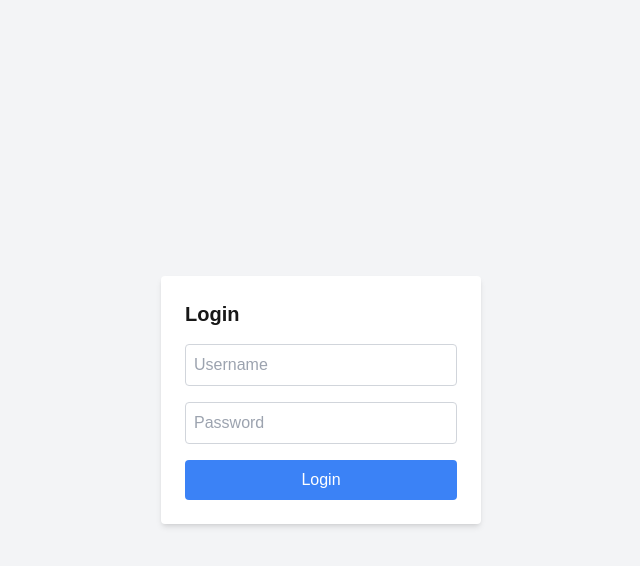
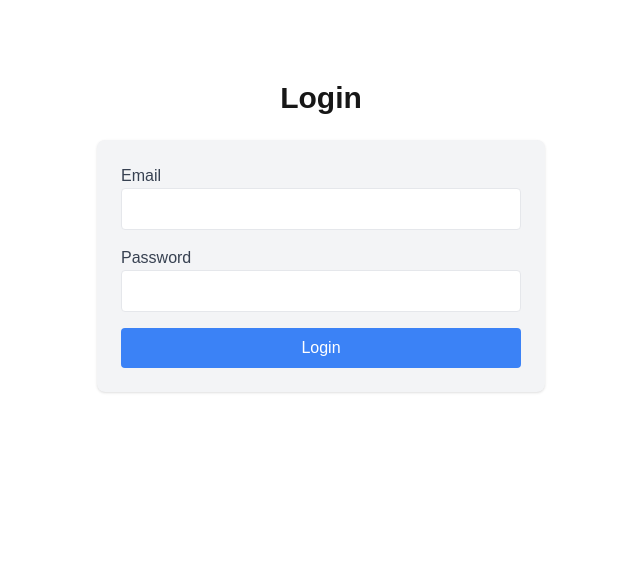
Before and after one commit to patsa14/miniproject, a Next.js app: page /login in a window 1280 px wide. Shown: the top 566 px of the page, without its empty margins (319-959 px from the left). Built offline with nearby package versions, Linux system fonts and the light colour scheme.

Commit message:
Fix login

```diff
--- /dev/null
+++ b/app/api/login/route.js
@@ -0,0 +1,63 @@
+import { PrismaClient } from '@prisma/client';
+import bcrypt from 'bcryptjs';
+import jwt from 'jsonwebtoken'; // Optional for token-based authentication
+
+const prisma = new PrismaClient();
+
+export async function POST(req) {
+  try {
+    // Parse the request body
+    const { email, password } = await req.json();
+
+    // Validate the input
+    if (!email || !password) {
+      return new Response(
+        JSON.stringify({ message: 'Email and password are required.' }),
+        { status: 400, headers: { 'Content-Type': 'application/json' } }
+      );
+    }
+
+    // Find the user by email
+    const user = await prisma.user.findUnique({
+      where: { email },
+    });
+
+    // Check if the user exists
+    if (!user) {
+      return new Response(
+        JSON.stringify({ message: 'Invalid email or password.' }),
+        { status: 401, headers: { 'Content-Type': 'application/json' } }
+      );
+    }
+
+    // Compare the provided password with the hashed password
+    const isPasswordValid = await bcrypt.compare(password, user.password);
+
+    if (!isPasswordValid) {
+      return new Response(
+        JSON.stringify({ message: 'Invalid email or password.' }),
+        { status: 401, headers: { 'Content-Type': 'application/json' } }
+      );
+    }
+
+    // Optional: Generate a JWT token
+    const token = jwt.sign(
+      { userId: user.id },
+      process.env.JWT_SECRET || 'default_secret_key',
+      { expiresIn: '1h' }
+    );
+
+    return new Response(
+      JSON.stringify({ message: 'Login successful!', token, user }),
+      { status: 200, headers: { 'Content-Type': 'application/json' } }
+    );
+  } catch (error) {
+    console.error('Error during login:', error);
+    return new Response(
+      JSON.stringify({ message: 'An error occurred during login.', error: error.message }),
+      { status: 500, headers: { 'Content-Type': 'application/json' } }
+    );
+  } finally {
+    await prisma.$disconnect();
+  }
+}
--- a/app/login/page.tsx
+++ b/app/login/page.tsx
@@ -1,49 +1,71 @@
 'use client';
+
 import { useState } from 'react';
-import { useRouter } from 'next/navigation';
 
-export default function LoginPage() {
-    const [username, setUsername] = useState('');
+export default function Login() {
+  const [email, setEmail] = useState('');
   const [password, setPassword] = useState('');
-    const router = useRouter();
+  const [error, setError] = useState('');
+  const [success, setSuccess] = useState('');
 
-    const handleLogin = (e: React.FormEvent) => {
+  const handleSubmit = async (e: React.FormEvent) => {
     e.preventDefault();
+    try {
+      const response = await fetch('/api/login', {
+        method: 'POST',
+        headers: { 'Content-Type': 'application/json' },
+        body: JSON.stringify({ email, password }),
+      });
 
-        // Mock credentials
-        if (username === 'admin' && password === 'password') {
-            localStorage.setItem('auth', 'true');
-            router.push('/dashboard'); // Redirect to the dashboard after login
+      const data = await response.json();
+
+      if (response.ok) {
+        setSuccess('Login successful!');
+        setError('');
+        console.log('Logged in user:', data.user);
       } else {
-            alert('Invalid username or password');
+        setError(data.message);
+        setSuccess('');
+      }
+    } catch (error) {
+      console.error('Login error:', error);
+      setError('An unexpected error occurred.');
     }
   };
 
   return (
-        <div className="flex justify-center items-center min-h-screen bg-gray-100">
-            <form
-                onSubmit={handleLogin}
-                className="bg-white p-6 rounded shadow-md w-80"
-            >
-                <h1 className="text-xl font-bold mb-4">Login</h1>
+    <div className="container mx-auto py-20">
+      <h1 className="text-3xl font-bold mb-6 text-center">Login</h1>
+      <form onSubmit={handleSubmit} className="max-w-md mx-auto bg-gray-100 p-6 rounded-lg shadow">
+        {error && <p className="text-red-500 mb-4">{error}</p>}
+        {success && <p className="text-green-500 mb-4">{success}</p>}
+        <div className="mb-4">
+          <label htmlFor="email" className="block font-medium text-gray-700">
+            Email
+          </label>
           <input
-                    type="text"
-                    placeholder="Username"
-                    value={username}
-                    onChange={(e) => setUsername(e.target.value)}
-                    className="w-full mb-4 p-2 border border-gray-300 rounded"
+            id="email"
+            type="email"
+            value={email}
+            onChange={(e) => setEmail(e.target.value)}
+            className="w-full px-4 py-2 border rounded"
+            required
           />
+        </div>
+        <div className="mb-4">
+          <label htmlFor="password" className="block font-medium text-gray-700">
+            Password
+          </label>
           <input
+            id="password"
             type="password"
-                    placeholder="Password"
             value={password}
             onChange={(e) => setPassword(e.target.value)}
-                    className="w-full mb-4 p-2 border border-gray-300 rounded"
+            className="w-full px-4 py-2 border rounded"
+            required
           />
-                <button
-                    type="submit"
-                    className="w-full bg-blue-500 text-white py-2 rounded hover:bg-blue-600"
-                >
+        </div>
+        <button type="submit" className="w-full px-4 py-2 bg-blue-500 text-white rounded hover:bg-blue-600">
           Login
         </button>
       </form>
--- a/app/page.tsx
+++ b/app/page.tsx
@@ -32,7 +32,7 @@ export default function Home() {
                   </Link>
                 </li>
               ))}
-              {/* Login Button in Navbar */}
+              {/* Login Button */}
               <li>
                 <Link href="/login">
                   <button className="px-4 py-2 bg-sky-900 text-white rounded-md hover:bg-gray-700">
@@ -59,7 +59,7 @@ export default function Home() {
           <p className="mt-4 text-lg max-w-xl mx-auto">
             Discover luxurious properties tailored to your needs.
           </p>
-          {/* Add Login Button in Hero Section */}
+          {/* Hero Login Button */}
           <div className="mt-8">
             <Link href="/login">
               <button className="px-6 py-3 bg-sky-900 text-white text-lg rounded-full hover:bg-gray-700">
@@ -77,7 +77,7 @@ export default function Home() {
           <form
             className="max-w-md mx-auto bg-gray-50 p-6 rounded-lg shadow-lg"
             onSubmit={async (e) => {
-        e.preventDefault(); // Prevent default form submission
+              e.preventDefault();
               const formData = new FormData(e.target);
               const data = {
                 name: formData.get("name"),
@@ -150,7 +150,6 @@ export default function Home() {
         </div>
       </section>
 
-
       {/* Services Section */}
       <section id="services" className="py-20 bg-slate-50">
         <div className="container mx-auto text-center">
@@ -176,11 +175,10 @@ export default function Home() {
         </div>
       </section>
 
-      {/* Our Locations Section */}
+      {/* Locations Section */}
       <section id="locations" className="py-20 bg-gray-100">
         <div className="container mx-auto text-center">
           <h2 className="text-4xl font-extrabold text-gray-800 mb-6">Our Locations</h2>
-          <p className="text-gray-700 mb-8">Find us in the most convenient locations around the city.</p>
           <iframe
             src="https://www.google.com/maps/embed?pb=..."
             width="100%"
@@ -192,31 +190,13 @@ export default function Home() {
         </div>
       </section>
 
-      {/* Contact Info Section */}
-      <section id="contact-info" className="py-12 bg-white">
-        <div className="container mx-auto text-center">
-          <h3 className="text-3xl font-semibold text-gray-800 mb-4">Contact Info</h3>
-          <p className="text-gray-600 mb-6">We’d love to hear from you. Reach out to us through any of the following:</p>
-          <div className="flex flex-col space-y-4 items-center">
-            <p className="text-lg font-medium text-gray-700">
-              <strong>Phone:</strong> +66 98 947 9155 <br /> +66 98 764 7897
-            </p>
-            <p className="text-lg font-medium text-gray-700">
-              <strong>Email:</strong> Utoadvance@gmail.com
-            </p>
-            <p className="text-lg font-medium text-gray-700">
-              <strong>Office Address:</strong> 123/112 Saransiri(koh kaew), Mueang, Phuket 83000
-            </p>
-          </div>
-        </div>
-      </section>
-
       {/* Footer */}
       <footer className="bg-gray-800 text-white py-8">
         <div className="container mx-auto text-center">
-          <p className="text-gray-400">
-            &copy; 2024 UTO Advance Engineering. All rights reserved.
+          <p className="text-gray-400 mb-4">
+            <Link href="/login" className="text-sky-500 hover:underline">Login</Link>
           </p>
+          <p className="text-gray-400">&copy; 2024 UTO Advance Engineering. All rights reserved.</p>
         </div>
       </footer>
     </div>
--- a/package.json
+++ b/package.json
@@ -9,8 +9,9 @@
     "lint": "next lint"
   },
   "dependencies": {
-    "@prisma/client": "^6.0.0",
+    "@prisma/client": "^6.0.1",
     "bcryptjs": "^2.4.3",
+    "jsonwebtoken": "^9.0.2",
     "next": "15.0.3",
     "react": "19.0.0-rc-66855b96-20241106",
     "react-dom": "19.0.0-rc-66855b96-20241106"
```
Also changed, not shown: 1 other file (tests, documents, lock files or other folders). Lines whose indentation alone changed are shown as unchanged.
